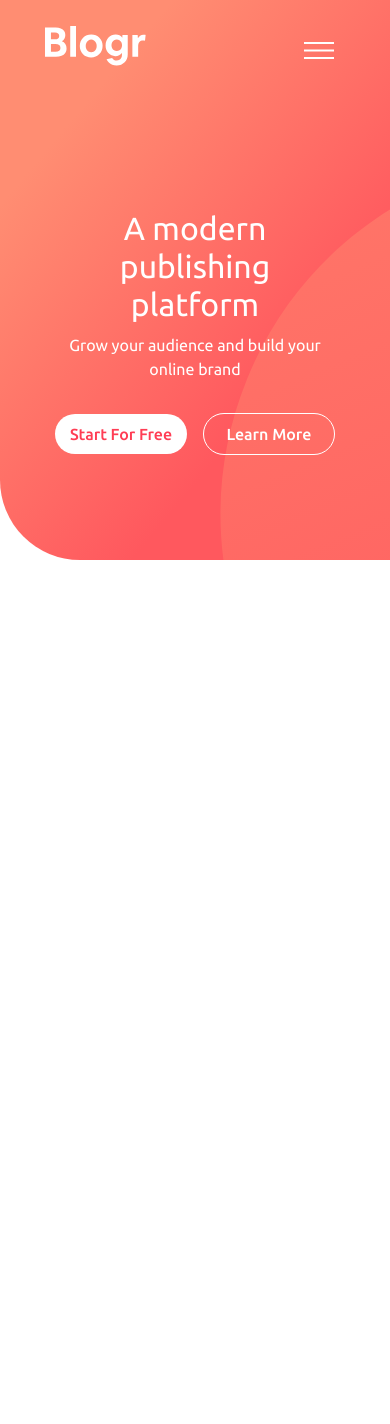
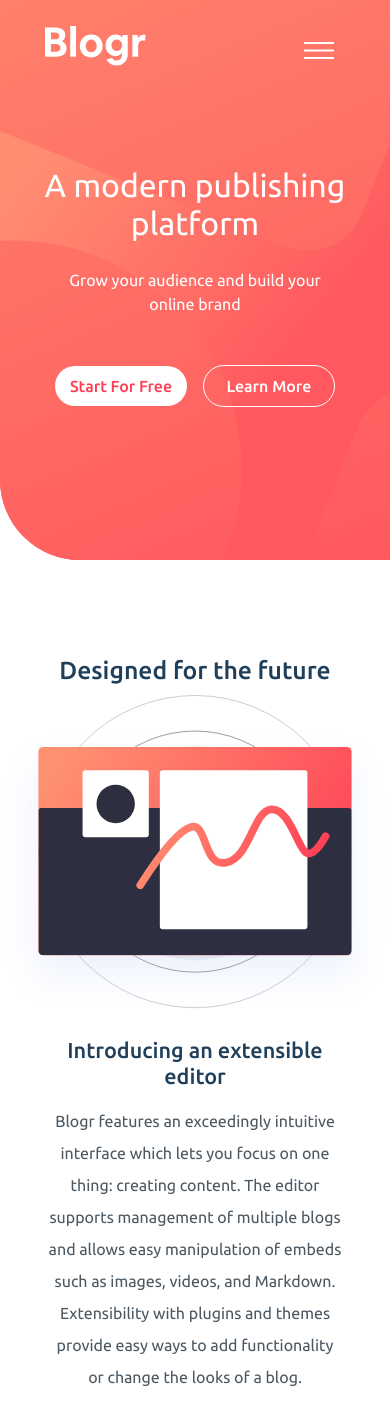
Before and after one commit to mrcsporto/blogr, a React (Create React App) app: page / in a window 390 px wide. Shown: the top 1424 px of the page. Before the commit the page ends 844 px from the top, so only its background shows below. Built offline with nearby package versions, Linux system fonts and the light colour scheme.

Commit message:
reponsivity header done

```diff
--- a/src/App.js
+++ b/src/App.js
@@ -1,5 +1,5 @@
 import Header from "./components/Header";
-// import First from "./components/First";
+import First from "./components/First";
 // import Middle from "./components/Middle";
 // import Last from "./components/Last";
 // import Footer from "./components/Footer";
@@ -8,12 +8,12 @@ const App = () => {
   return (
     <>
       <Header />
-      {/* <main className="overflow-hidden">
+      <main className="overflow-hidden">
         <First />
-        <Middle />
-        <Last />
-        <Footer />
-      </main> */}
+        {/* <Middle /> */}
+        {/* <Last /> */}
+        {/* <Footer /> */}
+      </main>
     </>
   );
 }
--- a/src/components/First/index.js
+++ b/src/components/First/index.js
@@ -2,31 +2,57 @@ import "./styles.css";
 
 const First = () => {
   return (
-    <div className="d-flex flex-column align-items-center design-section mb-5">
-      <h2 className="title fs-4 mt-5">Designed for the future</h2>
-      <div className="d-flex flex-wrap flex-row align-items-center">
-        <div className="col-sm-6">
-          <div className="card border-0">
-            <div className="card-body mb-3">
-              <h5 className="card-title mb-3">Introducing an extensible editor</h5>
-              <p className="card-text"> Blogr features an exceedingly intuitive interface which lets you focus on one thing: creating content.
-                The editor supports management of multiple blogs and allows easy manipulation of embeds such as images,
-                videos, and Markdown. Extensibility with plugins and themes provide easy ways to add functionality or
-                change the looks of a blog.</p>
-            </div>
-            <div className="card-body">
-              <h5 className="card-title mb-3">Robust content management</h5>
-              <p className="card-text">Flexible content management enables users to easily move through posts. Increase the usability of your blog
-                by adding customized categories, sections, format, or flow. With this functionality, you’re in full control.</p>
-            </div>
+    <>
+      <h2 className="title fs-2 mt-5 text-center">Designed for the future</h2>
+
+      <div className="row d-flex flex-wrap align-items-center design-section">
+        <div className="col-md-6 col-12 order-2 order-md-1">
+          <div className="card-body mb-3 px-5 ps-md-5">
+            <h5 className="card-title mb-3 fs-4">Introducing an extensible editor</h5>
+            <p className="card-text fs-6"> Blogr features an exceedingly intuitive interface which lets you focus on one thing: creating content.
+              The editor supports management of multiple blogs and allows easy manipulation of embeds such as images,
+              videos, and Markdown. Extensibility with plugins and themes provide easy ways to add functionality or
+              change the looks of a blog.</p>
           </div>
         </div>
-        <div className="col-sm-6">
-          <div className="illustration-editor"></div>
+        <div className="col-md-6 col-12 order-1 order-md-2">
+          <div className="illustration-editor "></div>
         </div>
       </div>
-    </div>
+
+
+
+
+
+    </>
+
   )
 }
 
 export default First;
+
+// <div className="d-flex flex-column align-items-center design-section mb-5">
+// <h2 className="title fs-5 mt-5">Designed for the future</h2>
+// <div className="d-flex flex-wrap flex-row align-items-center">
+//   <div className="col-sm-6">
+//     <div className="card border-0">
+//       <div className="card-body mb-3">
+//         <h5 className="card-title mb-3">Introducing an extensible editor</h5>
+//         <p className="card-text"> Blogr features an exceedingly intuitive interface which lets you focus on one thing: creating content.
+//           The editor supports management of multiple blogs and allows easy manipulation of embeds such as images,
+//           videos, and Markdown. Extensibility with plugins and themes provide easy ways to add functionality or
+//           change the looks of a blog.</p>
+//       </div>
+//       <div className="card-body">
+//         <h5 className="card-title mb-3">Robust content management</h5>
+//         <p className="card-text">Flexible content management enables users to easily move through posts. Increase the usability of your blog
+//           by adding customized categories, sections, format, or flow. With this functionality, you’re in full control.</p>
+//       </div>
+//     </div>
+//   </div>
+//   <div className="col-sm-6">
+//     <div className="illustration-editor"></div>
+//   </div>
+// </div>
+// </div>
+// )
--- a/src/components/First/styles.css
+++ b/src/components/First/styles.css
@@ -19,7 +19,33 @@
   left: 25%;
 }
 
-.design-section .card {
+.design-section .card-body {
   padding-left: 5.5rem;
   background-color: transparent;
 }
+
+
+@media screen and (max-width:440px) {
+  .illustration-editor {
+  background-image: url(illustration-editor-mobile.svg);
+  background-repeat: no-repeat;
+  background-position: center center;
+  background-size: contain;;
+  width: 100%;
+  height: 20rem;
+  left: 0;
+  }
+
+  .design-section .card-text, .card-title {
+    padding: 0;
+    margin: auto;
+    background-color: transparent;
+    text-align: center;
+  }
+
+  .design-section .card-body {
+    padding: 1.5rem 3rem;
+  }
+
+
+}
--- a/src/components/Header/index.js
+++ b/src/components/Header/index.js
@@ -45,7 +45,7 @@ const Header = () => {
         <div className="collapse navbar-collapse mt-5" id="navbarNavDropdown">
           <ul className="navbar-nav shadow-sm-lg">
             <li className="nav-item dropdown">
-              <a className='toggle-down nav-link me-md-3 text-white' onClick={handleClick} href="/#" role="button" data-bs-toggle="dropdown" aria-expanded="false">
+              <a className='toggle-down nav-link me-md-3 text-white mt-4 mt-md-0' onClick={handleClick} href="/#" role="button" data-bs-toggle="dropdown" aria-expanded="false">
                 Product
               </a>
               <ul className="dropdown-menu shadow border-0">
@@ -80,13 +80,12 @@ const Header = () => {
               </ul>
             </li>
             <li>
+              <hr className="w-60 mx-auto"></hr>
               <form>
               {wide <= 500 ?
-
-                <div className="d-grid gap-2 d-md-flex justify-content-md-end buttons">
-                  <input className="btn btn-primary py-2" type="submit" value="Próxima"/>
-                  <button className="btn btn-link me-md-1" type="button">Login</button>
-                  <button className="btn btn-primary py-2" type="button">Sign Up</button>
+                <div className="d-grid gap-2 d-md-flex justify-content-md-end justify-content-center buttons">
+                  <button className="btn btn-link me-md-1 text-center" type="button">Login</button>
+                  <button className="btn btn-primary py-3 mb-3" type="button">Sign Up</button>
                 </div> : ""}
                 </form>
             </li>
@@ -98,8 +97,8 @@ const Header = () => {
             <button className="btn btn-primary py-2" type="button">Sign Up</button>
           </div>}
       </div>
-      <div className="container-lg d-flex flex-column flex-wrap col-lg-8 col-sm-2 justify-content-evenly banner-content" >
-        <h1 className="title text-white px-5 mb-md-4 text-center">A modern publishing platform</h1>
+      <div className="container d-flex flex-column flex-wrap col-lg-8 col justify-content-evenly banner-content" >
+        <h1 className="title text-white px-4 mx-1 mb-md-4 text-center">A modern publishing platform</h1>
         <p className="fs-6 text-white px-5 text-center">Grow your audience and build your online brand</p>
         <div className="m-2">
           <button className="btn btn-primary py-2 me-3" type="button">Start For Free</button>
--- a/src/components/Header/styles.css
+++ b/src/components/Header/styles.css
@@ -63,7 +63,7 @@ nav {
 
 .banner-content {
   height: 40%;
-  margin-bottom: 5em;
+  margin-bottom: 5rem;
 }
 
 .navbar-toggler {
@@ -89,7 +89,20 @@ nav {
   box-shadow: none;
 }
 
-@media screen and (max-width:440px) {
+@media screen and (max-width:500px) {
+  .bg-pattern {
+    background-image: url(bg-pattern-intro-desktop.svg);
+    background-repeat: no-repeat;
+    background-position: center;
+    background-size: cover;
+    top: -15rem;
+    left: -35rem;
+    width: 115rem;
+    height: 70rem;
+    position: absolute;
+    z-index: -1;
+  }
+
   nav .container-fluid {
     padding: 0;
   }
@@ -114,9 +127,6 @@ nav {
     background-color: var(--White);
     border-radius: 0.5rem;
     text-align: center !important;
-  }
-
-  .navbar-collapse {
     position: absolute;
     width: 80%;
     margin-top: 5rem !important;
@@ -141,7 +151,8 @@ nav {
   }
 
   .banner-content {
-    height: 50%;
+    height: 55%;
+    margin-bottom: 7rem;
   }
 
   .banner-content .title {
@@ -162,5 +173,9 @@ nav {
     margin-left: 0.5rem;
   }
 
+  hr {
+    width: 80%;
+  }
+
 
 }
--- a/src/index.css
+++ b/src/index.css
@@ -104,3 +104,41 @@ main {
   line-height: 2;
   padding-right: 5rem;
 }
+
+@media screen and (max-width:500px) {
+  .navbar-collapse .btn-primary {
+    font-weight: 500;
+    color: var(--White);
+    background-color: #ff8d72;
+    background-image: linear-gradient(90deg, #ff8d72 0%, #ff585e 100%);
+    border: none !important;
+    font-size: 1rem;
+    width: 8.25rem;
+    border-radius: 2rem;
+    padding: 5rem 0;
+  }
+
+  .navbar-collapse .btn-primary:hover {
+    background: rgba(171, 170, 170, 0.684);
+    backdrop-filter: blur(5px);
+    -webkit-backdrop-filter: blur(5px);
+    border: none !important;
+  }
+
+  .navbar-collapse .btn-primary:active {
+    color: var(--White) !important;
+    background-color: var(--Very-light-red) !important;
+    border: none !important;
+    box-shadow: 0px 10px 15px -5px rgba(0, 0, 0, 0.1);
+  }
+
+  .btn-link {
+    text-decoration: none !important;
+    font-weight: 700;
+    color: var(--Very-dark-desaturated-blue) !important;
+  }
+
+  .btn-link:hover {
+    text-decoration: underline !important;
+  }
+}
```
Also changed, not shown: src/components/First/illustration-editor-mobile.svg (added).
